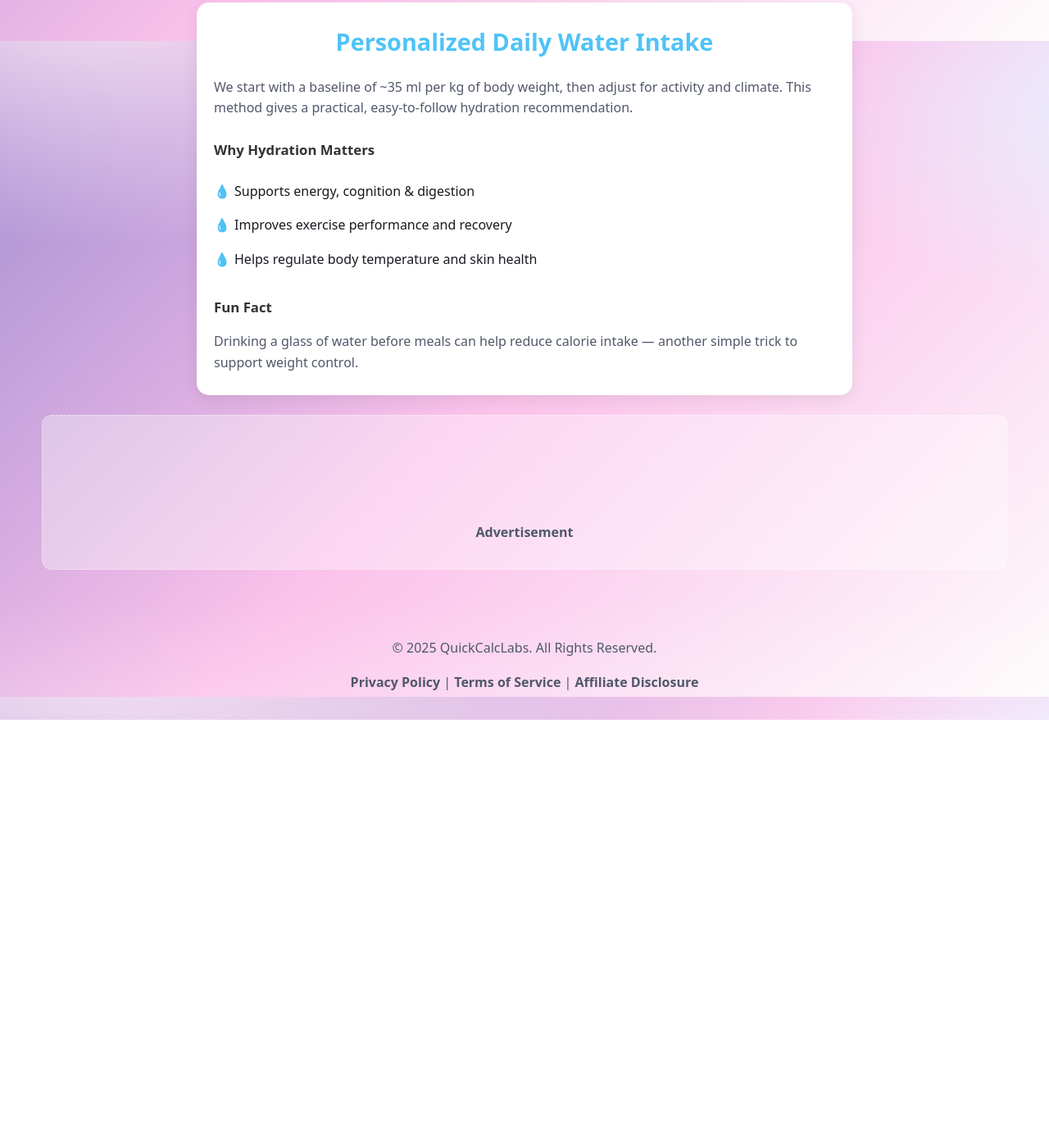
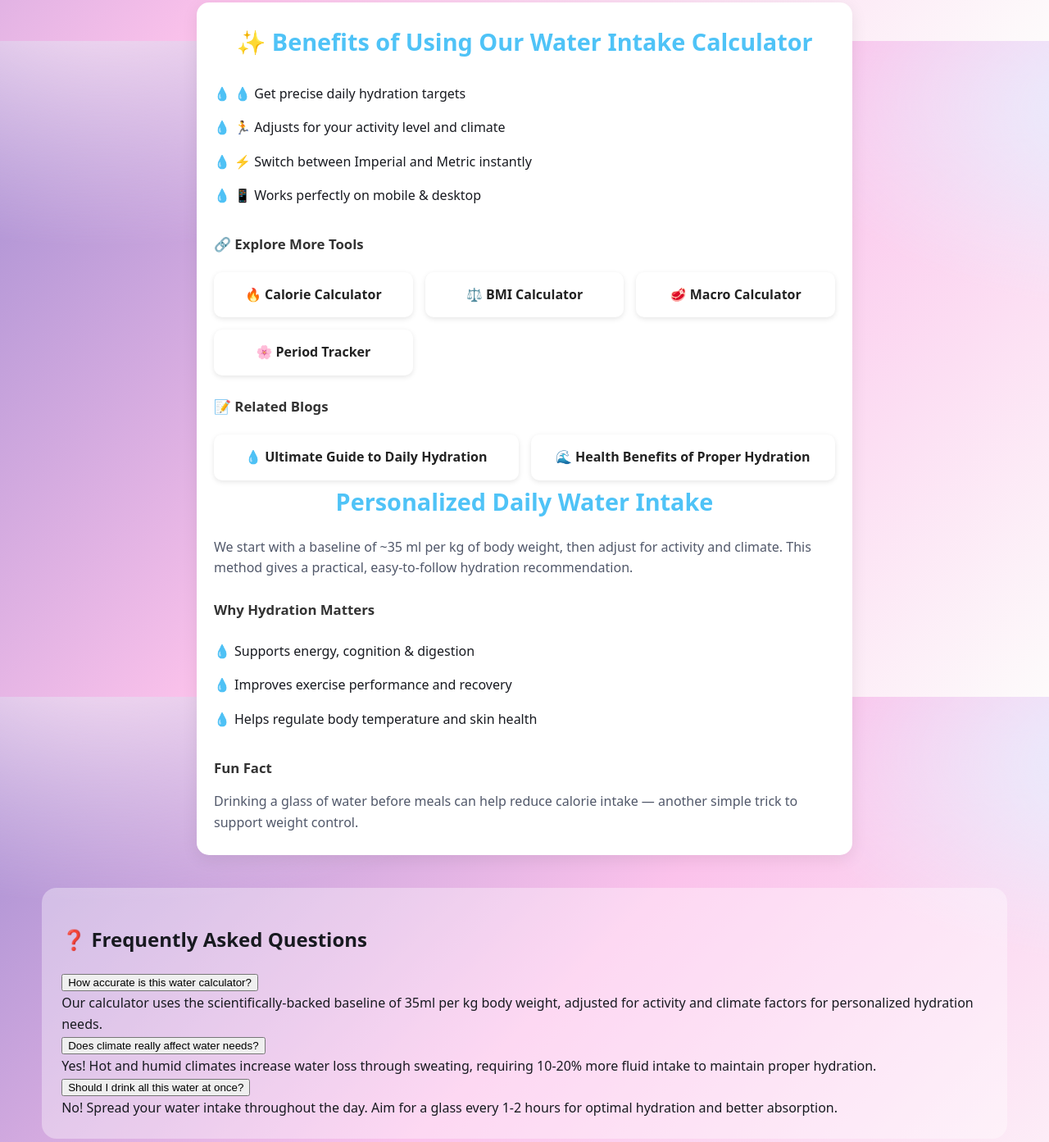
Before and after one commit to fofariak/quickcalclabs, a plain HTML site: page water-intake-calculator.html in a window 1280 px wide. Shown: the part 1550-2943 px from the top of the page at 82% size. Before the commit the page ends 2428 px from the top, so only its background shows below. Drawn offline with Linux system fonts and the light colour scheme.

Commit message:
Update water-intake-calculator.html

```diff
--- a/water-intake-calculator.html
+++ b/water-intake-calculator.html
@@ -265,20 +265,48 @@
       left: 0;
     }
 
-    /* Error styling */
-    .error-message {
-      color: #ff6b6b;
-      background: rgba(255, 107, 107, 0.1);
-      padding: 10px;
-      border-radius: 8px;
-      margin-top: 15px;
+    /* Card grid for tools */
+    .card-grid {
+      display: grid;
+      grid-template-columns: repeat(auto-fit, minmax(220px, 1fr));
+      gap: 15px;
+      margin-top: 20px;
+    }
+
+    .card {
+      background: var(--card-bg, #fff);
+      padding: 15px;
+      border-radius: 10px;
+      box-shadow: 0 2px 6px rgba(0,0,0,0.1);
+      transition: transform 0.2s, box-shadow 0.2s;
+      text-align: center;
+    }
+
+    .card:hover {
+      transform: translateY(-3px);
+      box-shadow: 0 4px 12px rgba(0,0,0,0.2);
+    }
+
+    .card a {
+      text-decoration: none;
+      font-weight: 600;
+      color: var(--text, #222);
+    }
+
+    .card a:hover {
+      color: var(--accent, #4fc3f7);
     }
 
     /* Responsive */
     @media (max-width: 768px) {
       .calc-wrapper h1 {
         font-size: 2rem;
-      }
+      // FAQ accordion
+      document.querySelectorAll(".faq-question").forEach(faqButton => {
+        faqButton.addEventListener("click", () => {
+          faqButton.parentElement.parentElement.querySelector('.faq-item').classList.toggle("active");
+        });
+      });
 
       .water-visual {
         grid-template-columns: 1fr;
@@ -398,6 +426,28 @@
 
   <!-- SEO Content -->
   <section class="seo-content">
+    <h2>✨ Benefits of Using Our Water Intake Calculator</h2>
+    <ul>
+      <li>💧 Get precise daily hydration targets</li>
+      <li>🏃 Adjusts for your activity level and climate</li>
+      <li>⚡ Switch between Imperial and Metric instantly</li>
+      <li>📱 Works perfectly on mobile & desktop</li>
+    </ul>
+
+    <h3>🔗 Explore More Tools</h3>
+    <div class="card-grid">
+      <div class="card"><a href="calorie-calculator.html">🔥 Calorie Calculator</a></div>
+      <div class="card"><a href="bmi-calculator.html">⚖️ BMI Calculator</a></div>
+      <div class="card"><a href="macro-calculator.html">🥩 Macro Calculator</a></div>
+      <div class="card"><a href="period-tracker.html">🌸 Period Tracker</a></div>
+    </div>
+
+    <h3>📝 Related Blogs</h3>
+    <div class="card-grid">
+      <div class="card"><a href="blog-hydration.html">💧 Ultimate Guide to Daily Hydration</a></div>
+      <div class="card"><a href="blog-water-benefits.html">🌊 Health Benefits of Proper Hydration</a></div>
+    </div>
+
     <h2>Personalized Daily Water Intake</h2>
     <p>We start with a baseline of ~35 ml per kg of body weight, then adjust for activity and climate. This method gives a practical, easy-to-follow hydration recommendation.</p>
 
@@ -410,6 +460,29 @@
 
     <h3>Fun Fact</h3>
     <p>Drinking a glass of water before meals can help reduce calorie intake — another simple trick to support weight control.</p>
+  </section>
+
+  <!-- FAQ Section -->
+  <section class="faq-section">
+    <h2>❓ Frequently Asked Questions</h2>
+    <div class="faq">
+      <div class="faq-item">
+        <button class="faq-question">How accurate is this water calculator?</button>
+        <div class="faq-answer">Our calculator uses the scientifically-backed baseline of 35ml per kg body weight, adjusted for activity and climate factors for personalized hydration needs.</div>
+      </div>
+    </div>
+    <div class="faq">
+      <div class="faq-item">
+        <button class="faq-question">Does climate really affect water needs?</button>
+        <div class="faq-answer">Yes! Hot and humid climates increase water loss through sweating, requiring 10-20% more fluid intake to maintain proper hydration.</div>
+      </div>
+    </div>
+    <div class="faq">
+      <div class="faq-item">
+        <button class="faq-question">Should I drink all this water at once?</button>
+        <div class="faq-answer">No! Spread your water intake throughout the day. Aim for a glass every 1-2 hours for optimal hydration and better absorption.</div>
+      </div>
+    </div>
   </section>
 
   <!-- Bottom Ad -->
```
